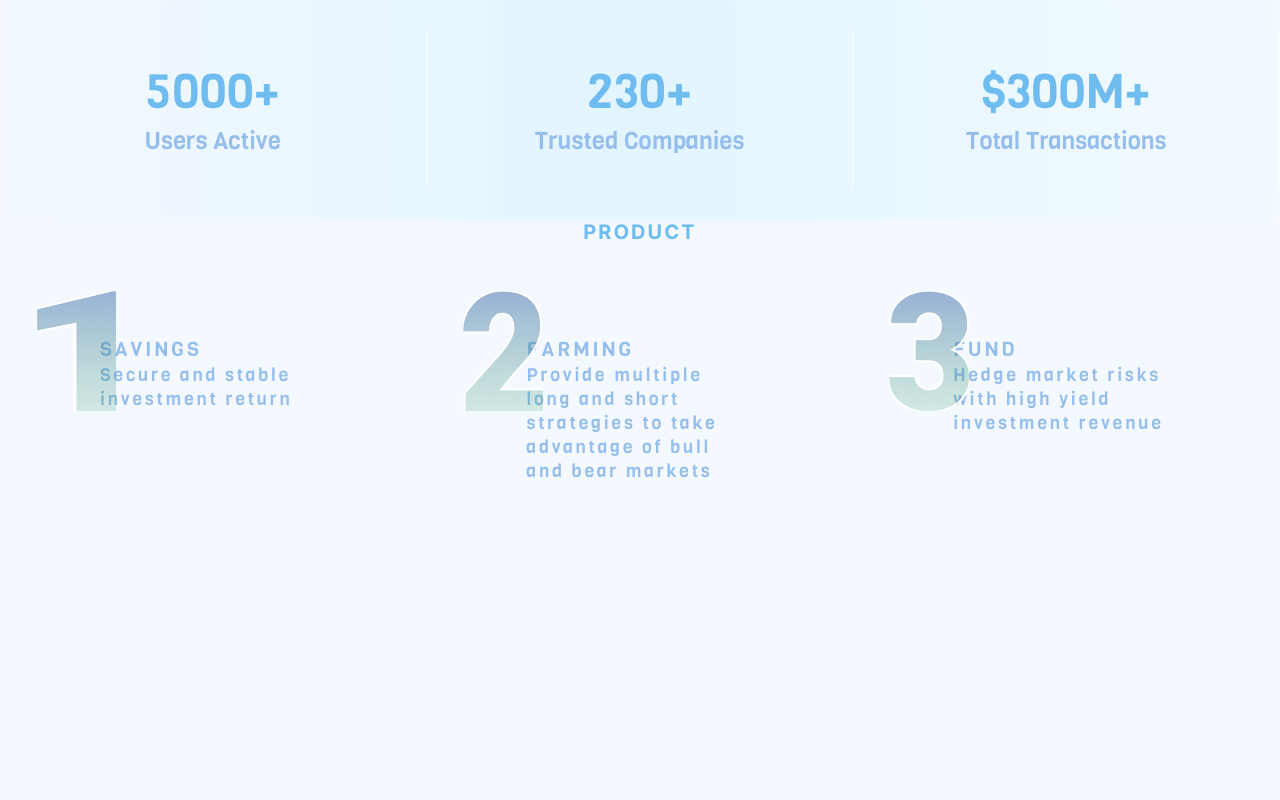
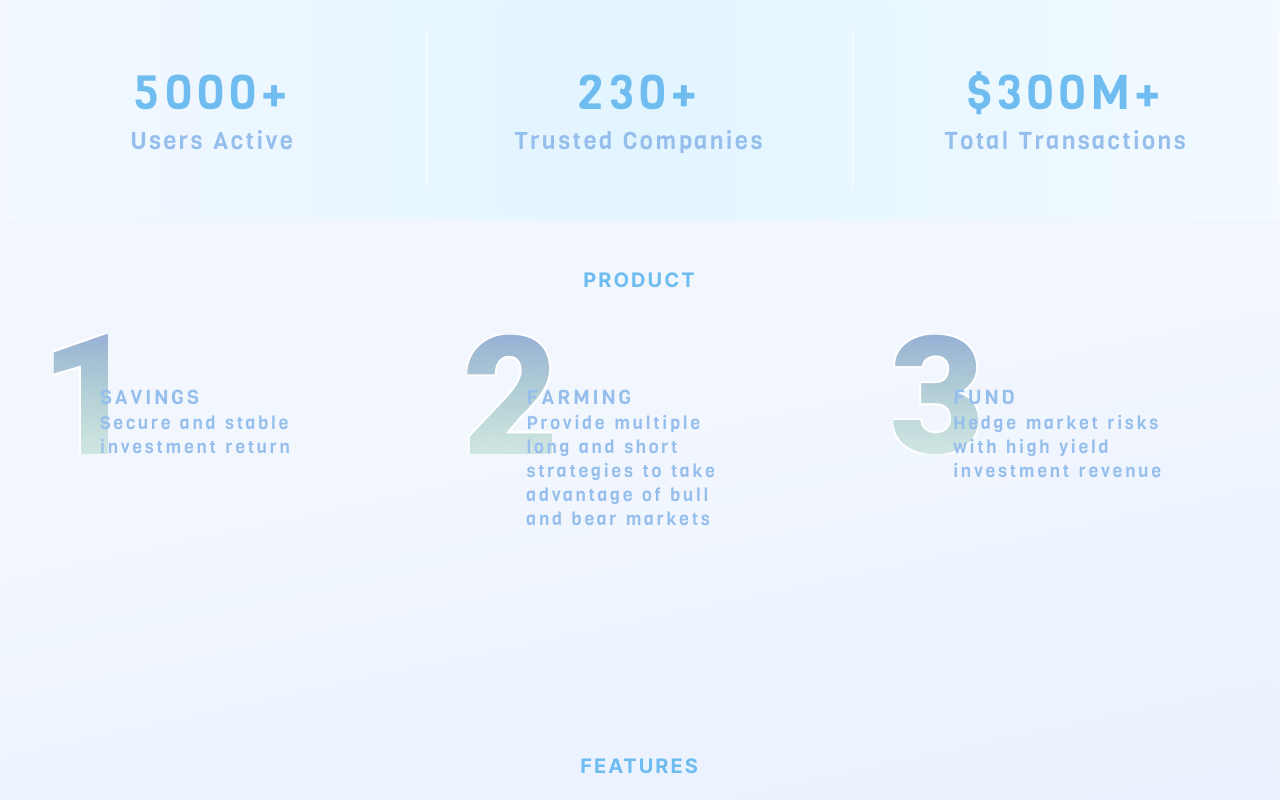
Before and after one commit to EasonSoong/epigraph-fork, a plain HTML site: page index.html in a window 1280 px wide. Shown: the part 640-1440 px from the top of the page. Before the commit the page ends 1206 px from the top, so only its background shows below. Drawn offline with Linux system fonts and the light colour scheme.

Commit message:
feat: add feature & explore section

```diff
--- a/css/products.css
+++ b/css/products.css
@@ -2,18 +2,6 @@
     display: flex;
     height: 230px;
     margin-top: 92px;
-}
-
-.product-name {
-    font-family: 'Inter';
-    font-style: normal;
-    font-weight: 700;
-    font-size: 20px;
-    line-height: 24px;
-    align-items: center;
-    text-align: center;
-    letter-spacing: 0.1em;
-    color: #6fbcf0;
 }
 
 .product-box {
@@ -25,11 +13,14 @@
 }
 
 .product-num {
-    width: 80px;
     height: 120px;
     position: absolute;
-    left: 36px;
-    bottom: 155px;
+    left: 40px;
+    bottom: 160px;
+}
+
+.product-info {
+    z-index: 1;
 }
 
 .product-title {
--- a/css/statistics.css
+++ b/css/statistics.css
@@ -22,6 +22,28 @@
   display: flex;
   flex-direction: column;
   justify-content: center;
+  align-items: center;
+}
+.statistics-box-num {
+  font-family: 'Viga';
+  font-style: normal;
+  font-weight: 400;
+  font-size: 48px;
+  line-height: 65px;
+  letter-spacing: 0.1em;
+  color: #6FBCF0;
+}
+.statistics-box-intro {
+  font-family: 'Viga';
+  font-style: normal;
+  font-weight: 400;
+  font-size: 24px;
+  line-height: 32px;
+  display: flex;
+  align-items: center;
+  text-align: center;
+  letter-spacing: 0.1em;
+  color: #95BEED;
 }
 
 #num5000 {
--- a/css/style.css
+++ b/css/style.css
@@ -21,10 +21,11 @@
   src: url("../fonts/Roboto.ttf") format("opentype");
 }
 body {
-  background-color: #f4f9ff;
   font-family: -apple-system, BlinkMacSystemFont, "Segoe UI", Roboto, Oxygen,
     Ubuntu, Cantarell, "Open Sans", "Helvetica Neue", sans-serif;
   padding-top: 54px;
+  background: linear-gradient(0deg, rgba(255, 255, 255, 0.5), rgba(255, 255, 255, 0.5)), linear-gradient(167.98deg, #DEE9EE -5.37%, #FFFFFF -4.54%, #E8F2FF 7.09%, #E6EFFE 35.34%, #D0E2FF 54.47%, #E6EFFE 107.03%);
+  backdrop-filter: blur(2px);
 }
 
 html {
@@ -72,3 +73,23 @@ a {
   letter-spacing: 0.15em;
   white-space: nowrap;
 }
+
+.section-name {
+  font-family: 'Inter';
+  font-style: normal;
+  font-weight: 700;
+  font-size: 20px;
+  line-height: 24px;
+  align-items: center;
+  text-align: center;
+  letter-spacing: 0.1em;
+  color: #6fbcf0;
+}
+
+.section-img-content {
+  text-align: center;
+}
+
+.section-img-content img {
+  width: 90%;
+}
--- a/index.html
+++ b/index.html
@@ -36,7 +36,9 @@
             <img src="./assets/twitter.png" alt="twitter" />
           </a>
         </div>
-        <a href="https://twitter.com/?lang=en" class="linear-gradient-btn">LAUNCH APP</a>
+        <a href="https://twitter.com/?lang=en" class="linear-gradient-btn"
+          >LAUNCH APP</a
+        >
       </div>
     </nav>
     <div id="overview">
@@ -49,7 +51,11 @@
           Epigraph. Generate secure, transparent, and competitive returns with
           automated market neutral strategies
         </p>
-        <a href="https://twitter.com/?lang=en" class="linear-gradient-btn overview-intro-redirect-btn">Get Started</a>
+        <a
+          href="https://twitter.com/?lang=en"
+          class="linear-gradient-btn overview-intro-redirect-btn"
+          >Get Started</a
+        >
       </div>
       <div class="backgroundImage1">
         <!-- <img src="./assets/epigragh1.png" alt="epigraph logo" /> -->
@@ -58,31 +64,31 @@
 
     <div class="statistics">
       <div class="statistics-box">
-        <p id="num5000">5000+</p>
-        <p id="text1">Users Active</p>
+        <p class="statistics-box-num">5000+</p>
+        <p class="statistics-box-intro">Users Active</p>
       </div>
       <div class="statistics-box">
-        <p id="num230">230+</p>
-        <p id="text2">Trusted Companies</p>
+        <p class="statistics-box-num">230+</p>
+        <p class="statistics-box-intro">Trusted Companies</p>
       </div>
       <div class="statistics-box">
-        <p id="num300">$300M+</p>
-        <p id="text3">Total Transactions</p>
+        <p class="statistics-box-num">$300M+</p>
+        <p class="statistics-box-intro">Total Transactions</p>
       </div>
       <div class="statistics-background"></div>
     </div>
-    <div class="product-name"> PRODUCT</div>
+    <div class="section-name" style="margin-top: 48px">PRODUCT</div>
     <div class="products">
       <div class="product-box">
-        <img class="product-num" src = "./assets/1.png">
-        <div>
+        <img class="product-num" src="./assets/1.png" style="margin-left: 13px" />
+        <div class="product-info">
           <p class="product-title">SAVINGS</p>
           <p class="product-intro">Secure and stable investment return</p>
         </div>
       </div>
       <div class="product-box">
-        <img class="product-num" src = "./assets/2.png">
-        <div>
+        <img class="product-num" src="./assets/2.png" />
+        <div class="product-info">
           <p class="product-title">FARMING</p>
           <p class="product-intro">
             Provide multiple long and short strategies to take advantage of bull
@@ -91,12 +97,22 @@
         </div>
       </div>
       <div class="product-box">
-        <img class="product-num" src = "./assets/3.png">
-        <div>
+        <img class="product-num" src="./assets/3.png" />
+        <div class="product-info">
           <p class="product-title">FUND</p>
-          <p class="product-intro">Hedge market risks with high yield investment revenue</p>
+          <p class="product-intro">
+            Hedge market risks with high yield investment revenue
+          </p>
         </div>
       </div>
     </div>
+    <div class="section-name" style="margin-top: 140px">FEATURES</div>
+    <div class="section-img-content" style="margin-top: 32px">
+      <img src="./assets/feature.png" />
+    </div>
+    <div class="section-name" style="margin-top: 42px">EXPLORE</div>
+    <div class="section-img-content" style="margin-top: 12px">
+      <img src="./assets/explore.png" style="width: 80%" />
+    </div>
   </body>
 </html>
```
Also changed, not shown: assets/explore.png (added), assets/feature.png (added). Lines whose indentation alone changed are shown as unchanged.
